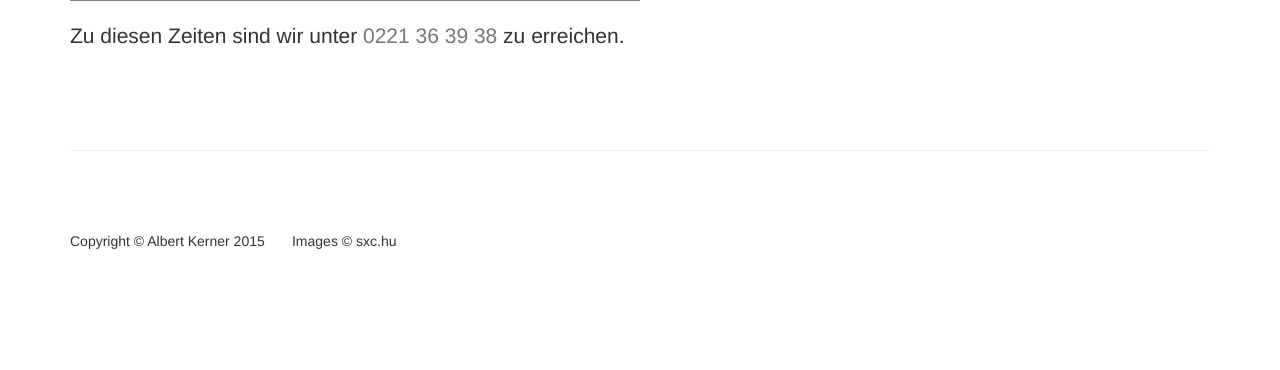
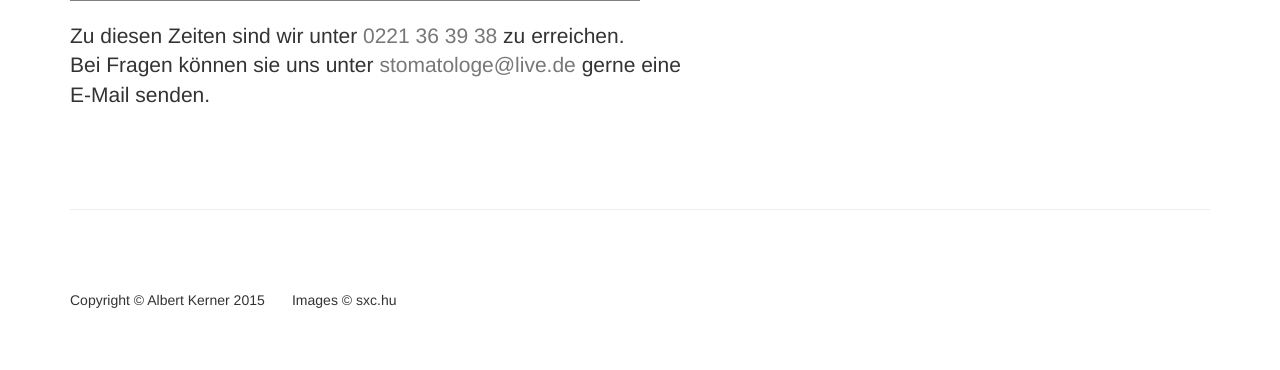
Before and after one commit to dtricks/praxis_app2, a Rails app: page / in a window 1280 px wide. Shown: the part 2159-2529 px from the top of the page. Before the commit the page ends 2408 px from the top, so only its background shows below. Run offline with Rails 7, Linux system fonts and the light colour scheme; style sheets or scripts are compiled from the project's sources; some libraries are stand-ins or nearby versions.

Commit message:
email hinzugefugt

```diff
--- a/app/views/welcome/homepage.html.erb
+++ b/app/views/welcome/homepage.html.erb
@@ -167,7 +167,7 @@ $(document).ready(function(){
 
 </table>
 <br>
-<p class="lead">Zu diesen Zeiten sind wir unter <span class="text-muted">0221 36 39 38</span> zu erreichen.</p>
+<p class="lead">Zu diesen Zeiten sind wir unter <span class="text-muted">0221 36 39 38</span> zu erreichen.<br>Bei Fragen können sie uns unter <span class="text-muted">stomatologe@live.de</span> gerne eine<br>E-Mail senden.</p>
         </div>
 
         <hr class="featurette-divider">
```
